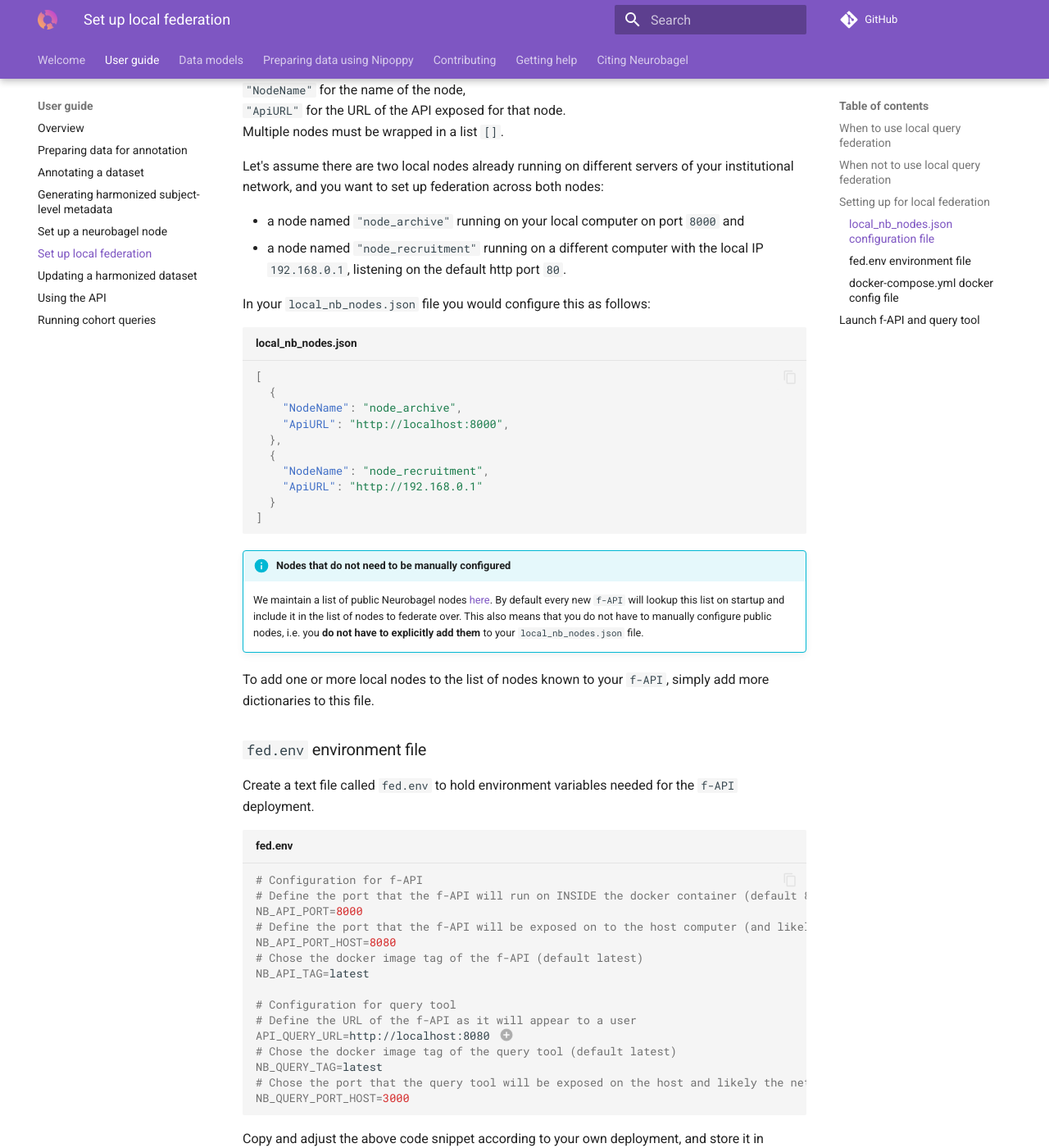
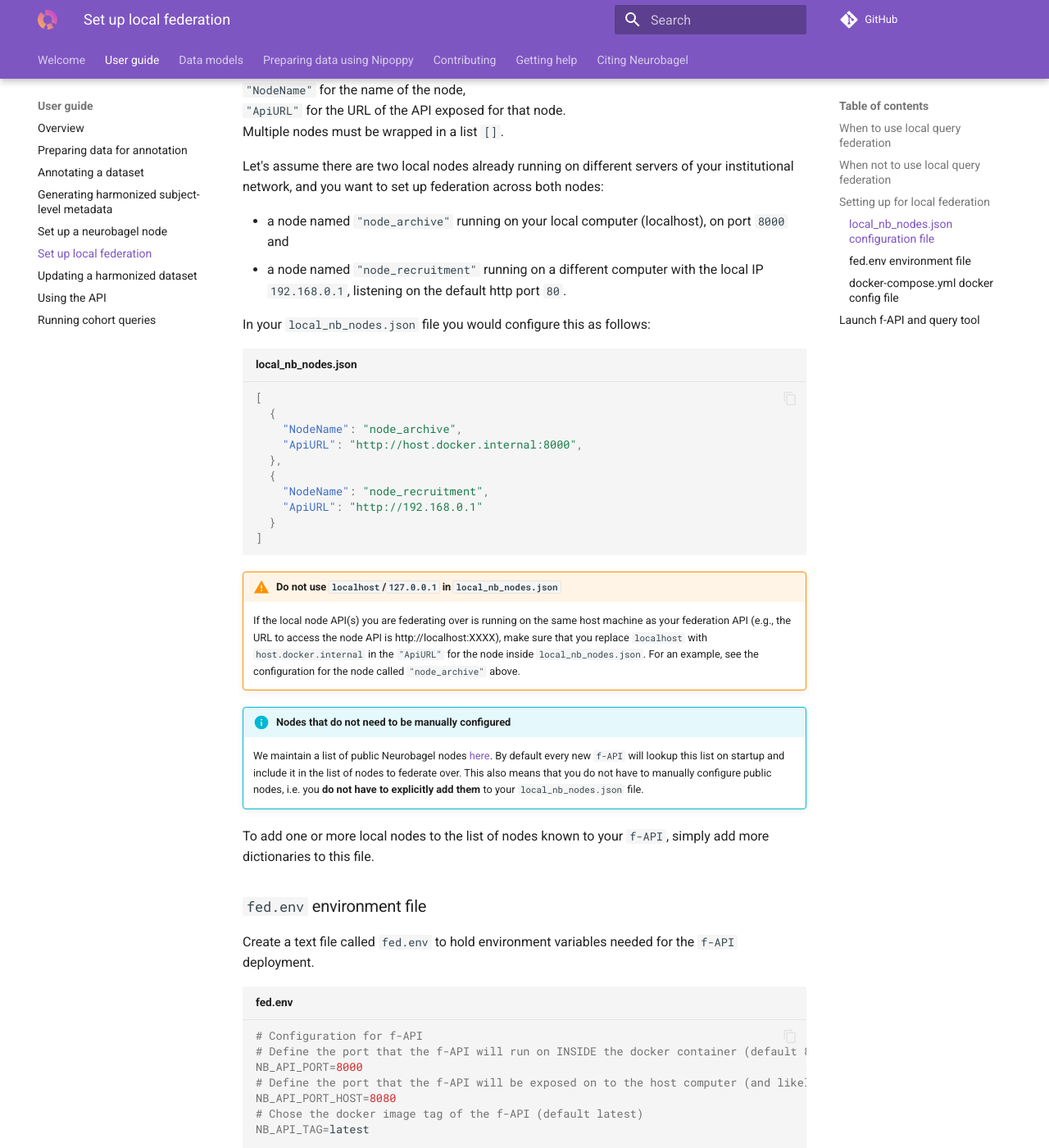
Before and after one commit to neurobagel/documentation, an MkDocs documentation site: the page built from docs/federate.md, in a window 1280 px wide and 1400 px high, scrolled down 2072 px. Shown: the whole window at 82% size. Built offline with MkDocs 1.6.1 and Material for MkDocs 9.7.7, drawn with Linux system fonts in a browser that asks for light colours; comment, search, counter and statistics services are not loaded; some of the changed text lies outside the part shown.

Commit message:
update federation example to use host-gateway

````diff
--- a/docs/federate.md
+++ b/docs/federate.md
@@ -53,7 +53,7 @@ Multiple nodes must be wrapped in a list `[]`.
 
 Let's assume there are two local nodes already running on different servers of your institutional network, and you want to set up federation across both nodes:
 
-- a node named `"node_archive"` running on your local computer on port `8000` and
+- a node named `"node_archive"` running on your local computer (localhost), on port `8000` and
 - a node named `"node_recruitment"` running on a different computer with the local IP `192.168.0.1`, listening on the default http port `80`.
 
 In your `local_nb_nodes.json` file you would configure this as follows:
@@ -61,7 +61,7 @@ In your `local_nb_nodes.json` file you would configure this as follows:
 [
   {
     "NodeName": "node_archive",
-    "ApiURL": "http://localhost:8000",
+    "ApiURL": "http://host.docker.internal:8000",
   },
   {
     "NodeName": "node_recruitment",
@@ -69,6 +69,12 @@ In your `local_nb_nodes.json` file you would configure this as follows:
   }
 ]
 ```
+
+!!! warning "Do not use `localhost`/`127.0.0.1` in `local_nb_nodes.json`"
+
+    If the local node API(s) you are federating over is running on the same host machine as your federation API (e.g., the URL to access the node API is http://localhost:XXXX), make sure that you replace `localhost` with `host.docker.internal` in the `"ApiURL"` for the node inside `local_nb_nodes.json`.
+    For an example, see the configuration for the node called `"node_archive"` above.
+
 
 !!! Info "Nodes that do not need to be manually configured"
     We maintain a list of public Neurobagel nodes
@@ -143,6 +149,8 @@ services:
       - "${PWD}/local_nb_nodes.json:/usr/src/local_nb_nodes.json:ro"
     environment:
       - NB_API_PORT=${NB_API_PORT:-8000}
+    extra_hosts:
+      - "host.docker.internal:host-gateway"
   query:
     image: "neurobagel/query_tool:${NB_QUERY_TAG:-latest}"
     ports:
````
